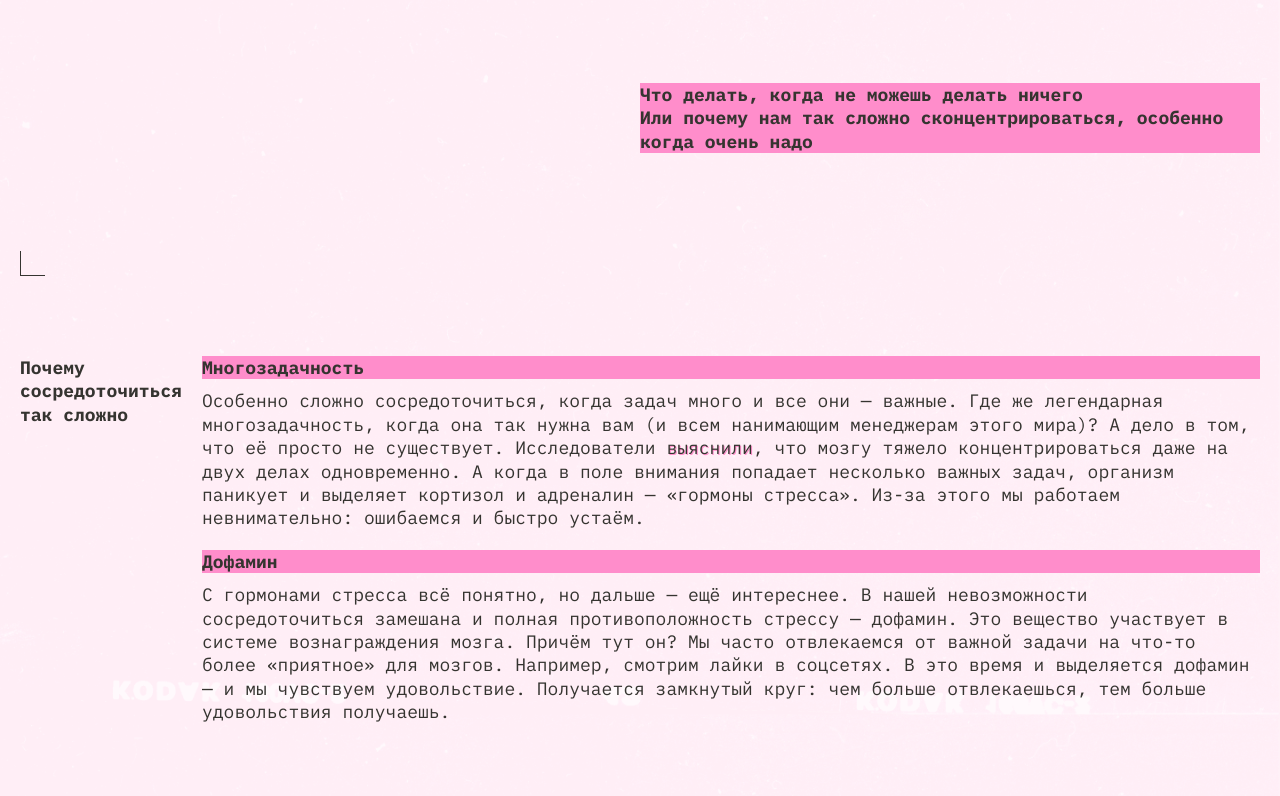
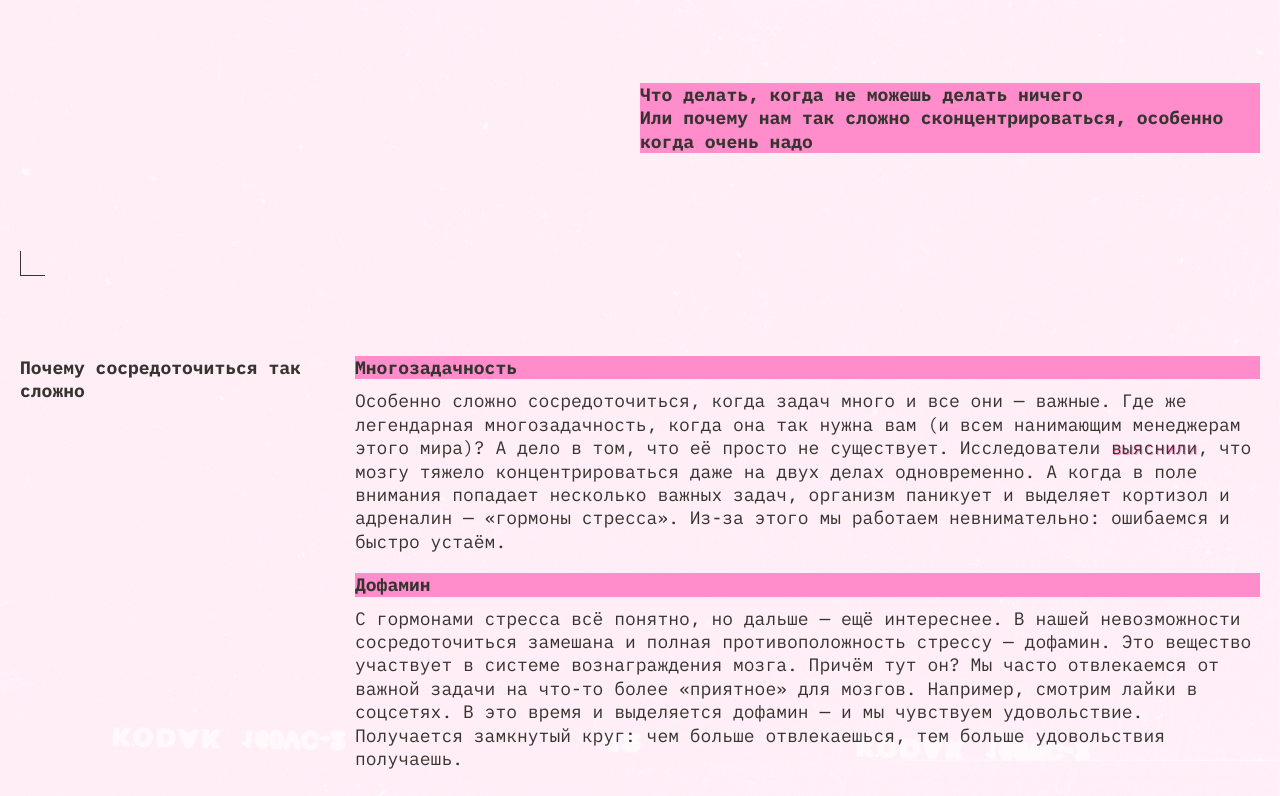
Before and after one commit to mdahovnik/slozhno-sosredotochitsya, a website: page index.html in a window 1280 px wide. Shown: the part 504-1300 px from the top of the page. Drawn offline with Linux system fonts and the light colour scheme.

Commit message:
Fix media-768

```diff
--- a/styles/style.css
+++ b/styles/style.css
@@ -253,7 +253,7 @@
 
   .section:nth-child(1),
   .section:nth-child(3) {
-    grid-template-columns: min-content 1fr;
+    grid-template-columns: max-content 1fr;
     gap: 20px;
   }
 
```
